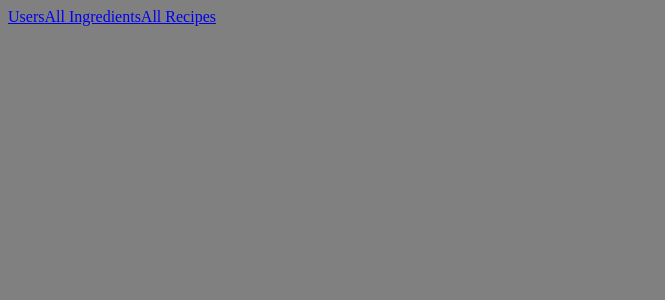
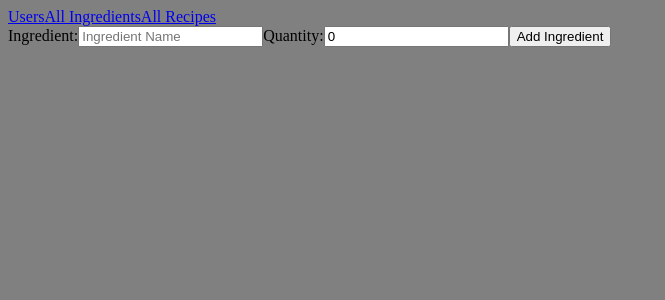
Before and after one commit to sassek70/Phase-3-Project-Frontend, a React (Create React App) app: page /addIngredient/1 in a window 1280 px wide. Shown: the top 300 px of the page, without its empty margins (0-665 px from the left). Built offline with nearby package versions, Linux system fonts and the light colour scheme.

Commit message:
Add ingredient form working

```diff
--- a/package.json
+++ b/package.json
@@ -10,6 +10,7 @@
     "react-dom": "^18.2.0",
     "react-router-dom": "^6.4.3",
     "react-scripts": "5.0.1",
+    "react-uuid": "^2.0.0",
     "web-vitals": "^2.1.4"
   },
   "scripts": {
--- /dev/null
+++ b/src/components/AddIngredient.js
@@ -0,0 +1,59 @@
+import { useState } from "react"
+import { useNavigate, useParams } from "react-router-dom"
+
+
+const AddIngredient = ({baseUrl}) => {
+    const {id}  = useParams()
+    const navigate = useNavigate()
+    const [formData, setFormData] = useState({
+        name: "",
+        quantity: 0,
+        user_id: id
+        })
+
+    const handleChange = (e) => {
+        const { name, value } = e.target
+        setFormData((formData) => ({...formData, [name]: value}))
+    }
+
+    const handleSubmit = (e) =>{
+        e.preventDefault()
+        console.log(formData)
+        console.log(`${baseUrl}user/${id}/ingredients`)
+
+        fetch(`${baseUrl}user/${id}/ingredients`, {
+            method: "POST",
+            headers: {
+                "Content-Type": "application/json",
+                "Accept": "application/json"
+            },
+            body: JSON.stringify(formData)
+        })
+        .then(res => res.json())
+        .then((newIngredient) => {
+            console.log(newIngredient)
+            navigate('/Users')
+        })
+
+        setFormData({
+            name: "",
+            quantity: 0,
+            user_id: id
+            })
+    }
+
+    return (
+        <form onSubmit={handleSubmit}>
+            <label>Ingredient:</label>
+            <input type="text" value={formData.name} name="name" placeholder="Ingredient Name" onChange={handleChange}></input>
+
+            <label>Quantity:</label>
+            <input type="number" value={formData.quantity} name="quantity" placeholder="Quantity" onChange={handleChange}></input>
+
+            <button type="submit">Add Ingredient</button>
+
+        </form>
+    )
+}
+
+export default AddIngredient
--- /dev/null
+++ b/src/components/AddRecipe.js
@@ -0,0 +1,14 @@
+import { useNavigate, useParams } from "react-router-dom"
+
+
+const AddRecipe = ({baseUrl}) => {
+    const {id}  = useParams()
+    const navigate = useNavigate()
+
+
+    return(
+        <></>
+    )
+}
+
+export default AddRecipe
--- a/src/components/App.js
+++ b/src/components/App.js
@@ -1,8 +1,10 @@
 import Header from './Header.js'
 import Users from './Users.js'
-import { Routes, Route, useNavigate } from "react-router-dom";
+import { Routes, Route } from "react-router-dom";
 import Ingredients from './Ingredients.js';
 import Recipes from './Recipes.js';
+import AddIngredient from './AddIngredient.js';
+import AddRecipe from './AddRecipe.js';
 
 function App() {
 
@@ -15,6 +17,8 @@ function App() {
         <Route path="/Users" element={<Users baseUrl={baseUrl}/>}/>
         <Route path="/Ingredients" element={<Ingredients baseUrl={baseUrl}/>}/>
         <Route path="/Recipes" element={<Recipes baseUrl={baseUrl}/>}/>
+        <Route path="/addIngredient/:id" element={<AddIngredient baseUrl={baseUrl}/>}/>
+        <Route path="/addRecipe/:id" element={<AddRecipe baseUrl={baseUrl}/>}/>
       </Routes>
     </div>
   );
--- a/src/components/UserDetails.js
+++ b/src/components/UserDetails.js
@@ -1,5 +1,6 @@
 import { useState } from "react"
 import { NavLink } from "react-router-dom"
+import uuid from "react-uuid"
 
 
 const UserDetails = ({id, name, baseUrl}) => {
@@ -38,10 +39,9 @@ const UserDetails = ({id, name, baseUrl}) => {
 
     }
 
-    const displayIngredients = userIngredients.map((ingredient) => <div key={ingredient.id}>{ingredient.name}</div>)
-    const displayRecipes = userRecipes.map((recipe) => <div key={recipe.id}>{recipe.name} {recipe.cuisine}</div>)
+    const displayIngredients = userIngredients.map(({ingredient, quantity}) => <div key={uuid()}>{ingredient.name} quantity: {quantity}</div>)
+    const displayRecipes = userRecipes.map((recipe) => <div key={uuid()}>{recipe.name} {recipe.cuisine}</div>)
 
-    console.log(userRecipes)
 
     return(
         <>
@@ -61,7 +61,7 @@ const UserDetails = ({id, name, baseUrl}) => {
             <div>
                 <h4>{name}'s ingredients:</h4>
                 {displayIngredients}
-                <NavLink to={`/addIngredient`} name="New Ingredient">Add Ingredient</NavLink>
+                <NavLink to={`/addIngredient/${id}`} name="New Ingredient">Add Ingredient</NavLink>
             </div>
             :
             <></>
@@ -72,7 +72,7 @@ const UserDetails = ({id, name, baseUrl}) => {
             <>
                 <h4>{name}'s recipes:</h4>
                 {displayRecipes}
-                <NavLink to={`/addRecipe`} name="New Recipe">Add Recipe</NavLink>
+                <NavLink to={{pathname: `/addRecipe/`}} state={{id}} name="New Recipe">Add Recipe</NavLink>
             </>
             :
              <></>
--- a/src/components/Users.js
+++ b/src/components/Users.js
@@ -4,7 +4,7 @@ import UserDetails from "./UserDetails"
 const Users = ({baseUrl}) => {
     const [userList, setUserlist] = useState([])
     const [chosenUserId, setChosenUserId] = useState()
-    const [displayUserDetails, setDisplayUserDetails] = useState(false)
+    // const [displayUserDetails, setDisplayUserDetails] = useState(false)
 
     useEffect(() => {
         fetch("http://localhost:9292/user")
@@ -13,11 +13,11 @@ const Users = ({baseUrl}) => {
     },[])
     const handleClick = (userId) => {
         setChosenUserId(userId)
-        retrieveUserData(userId)
+        // retrieveUserData(userId)
     }
 
-    const retrieveUserData = (userId) => {
-    }
+    // const retrieveUserData = (userId) => {
+    // }
 
     const displayedUsers = userList.map((user) => {
         const {id, name} = user
```
Also changed, not shown: 1 other file (tests, documents, lock files or other folders).
